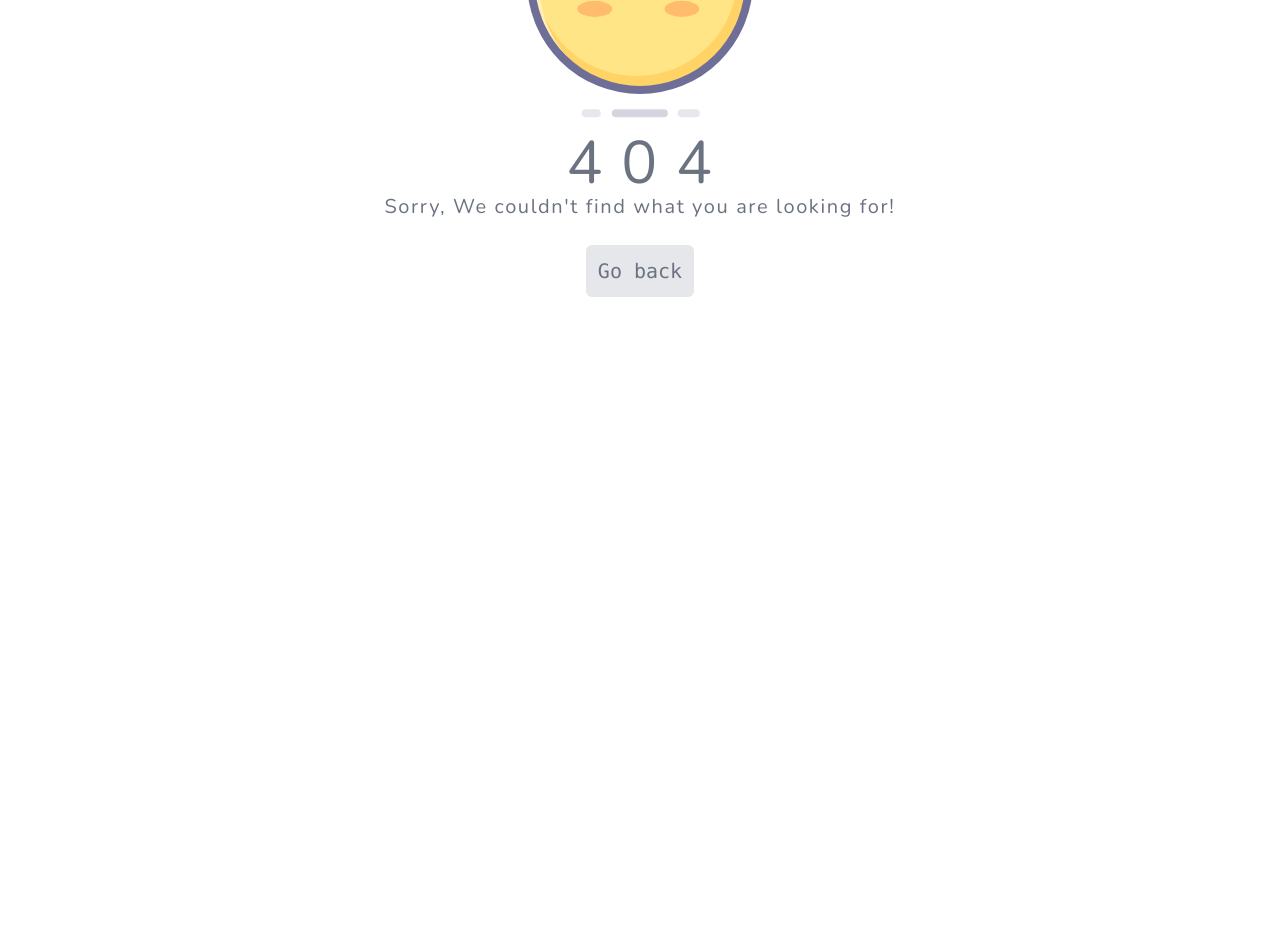
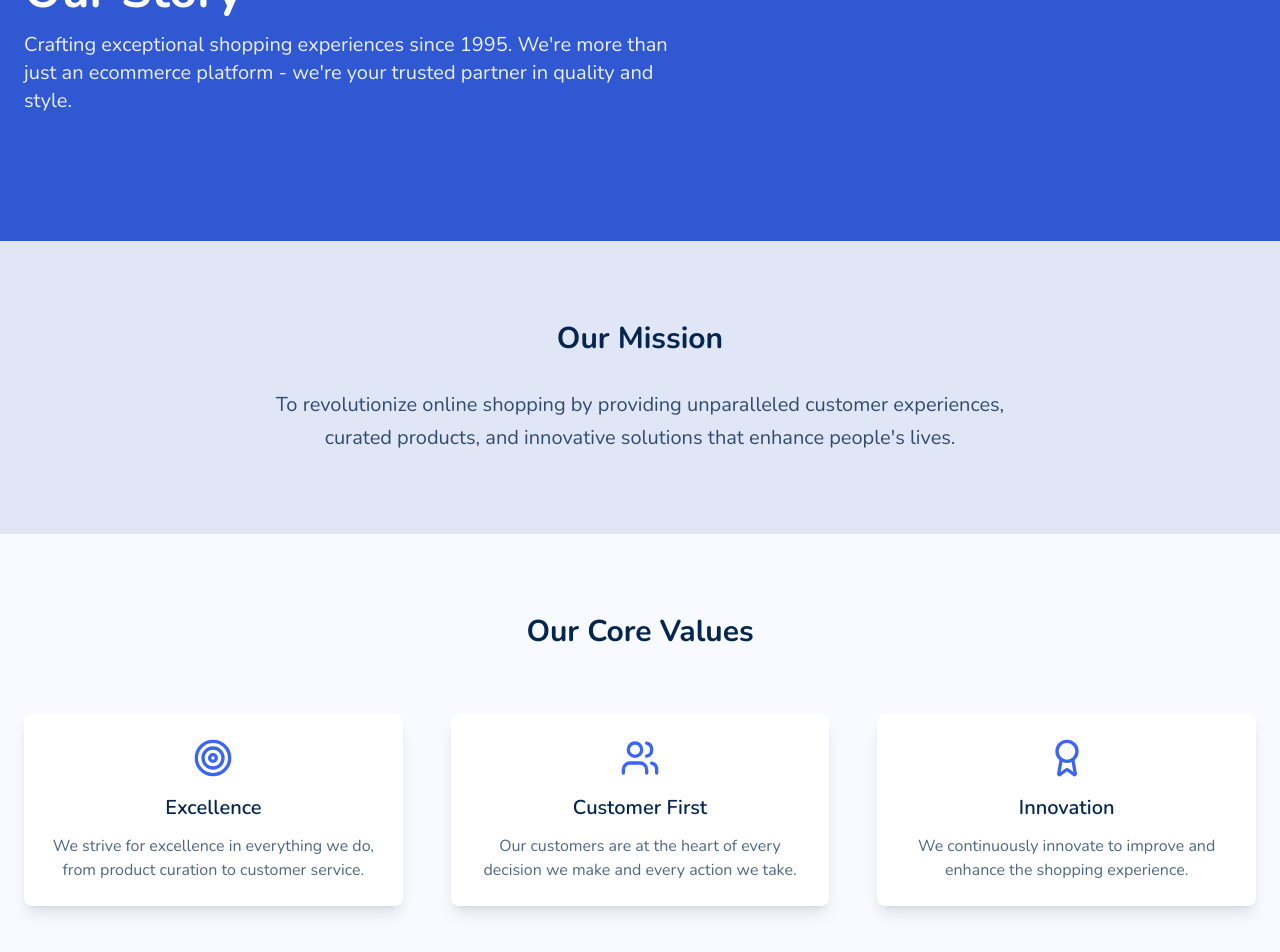
Before and after one commit to fahimfiroz42/cerviane-client, a React (Vite) app: page /aboutus in a window 1280 px wide. Shown: the part 228-1180 px from the top of the page. Before the commit the page ends 800 px from the top, so only its background shows below. Built offline with nearby package versions, Linux system fonts and the light colour scheme; no server answers.

Commit message:
about us page added

```diff
--- a/src/Components/Navbar.jsx
+++ b/src/Components/Navbar.jsx
@@ -64,6 +64,7 @@ const Navbar = () => {
 
     <li className=""><NavLink className={({ isActive }) => (isActive ? " text-primary" : "")}  to={'/'}  >Home</NavLink></li>
     <li className=""><NavLink  to={'/allQueries'} className={({ isActive }) => (isActive ? " text-primary" : "")}>Queries</NavLink></li>
+    <li className=""><NavLink  to={'/aboutus'} className={({ isActive }) => (isActive ? " text-primary" : "")}>About Us</NavLink></li>
 
 
      {user?.email && (
--- /dev/null
+++ b/src/Pages/AboutUs.jsx
@@ -0,0 +1,134 @@
+
+import { Users, Target, Award, ArrowRight } from 'lucide-react';
+
+const AboutUs = () => {
+    return (
+        <div className="min-h-screen bg-secondary">
+        {/* Hero Section */}
+        <div className="relative h-[400px] bg-primary">
+          <div className="absolute inset-0 bg-dark/20"></div>
+          <div className="relative container mx-auto px-6 h-full flex items-center">
+            <div className="text-white max-w-2xl">
+              <h1 className="text-5xl font-bold mb-4">Our Story</h1>
+              <p className="text-xl opacity-90">Crafting exceptional shopping experiences since 1995. We're more than just an ecommerce platform - we're your trusted partner in quality and style.</p>
+            </div>
+          </div>
+        </div>
+
+        {/* Mission Statement */}
+        <div className="py-20 bg-light">
+          <div className="container mx-auto px-6">
+            <div className="max-w-3xl mx-auto text-center">
+              <h2 className="text-3xl font-bold mb-8 text-dark">Our Mission</h2>
+              <p className="text-xl text-dark/80 leading-relaxed">
+                To revolutionize online shopping by providing unparalleled customer experiences, curated products, and innovative solutions that enhance people's lives.
+              </p>
+            </div>
+          </div>
+        </div>
+
+        {/* Values Section */}
+        <div className="py-20 bg-secondary">
+          <div className="container mx-auto px-6">
+            <h2 className="text-3xl font-bold text-center mb-16 text-dark">Our Core Values</h2>
+            <div className="grid md:grid-cols-3 gap-12">
+              {[
+                {
+                  icon: <Target className="w-10 h-10 text-primary" />,
+                  title: "Excellence",
+                  description: "We strive for excellence in everything we do, from product curation to customer service."
+                },
+                {
+                  icon: <Users className="w-10 h-10 text-primary" />,
+                  title: "Customer First",
+                  description: "Our customers are at the heart of every decision we make and every action we take."
+                },
+                {
+                  icon: <Award className="w-10 h-10 text-primary" />,
+                  title: "Innovation",
+                  description: "We continuously innovate to improve and enhance the shopping experience."
+                }
+              ].map((value, index) => (
+                <div key={index} className="text-center p-6 rounded-lg bg-white shadow-lg hover:shadow-xl transition-shadow">
+                  <div className="flex justify-center mb-4">{value.icon}</div>
+                  <h3 className="text-xl font-semibold mb-3 text-dark">{value.title}</h3>
+                  <p className="text-dark/70">{value.description}</p>
+                </div>
+              ))}
+            </div>
+          </div>
+        </div>
+
+        {/* Team Section */}
+        <div className="py-20 bg-light">
+          <div className="container mx-auto px-6">
+            <h2 className="text-3xl font-bold text-center mb-16 text-dark">Meet Our Leadership</h2>
+            <div className="grid md:grid-cols-3 gap-12">
+              {[
+                {
+                  image: "https://images.unsplash.com/photo-1560250097-0b93528c311a?ixlib=rb-4.0.3&auto=format&fit=crop&w=400&h=400&q=80",
+                  name: "David Chen",
+                  position: "CEO & Founder"
+                },
+                {
+                  image: "https://images.unsplash.com/photo-1573496359142-b8d87734a5a2?ixlib=rb-4.0.3&auto=format&fit=crop&w=400&h=400&q=80",
+                  name: "Sarah Johnson",
+                  position: "Chief Operations Officer"
+                },
+                {
+                  image: "https://images.unsplash.com/photo-1472099645785-5658abf4ff4e?ixlib=rb-4.0.3&auto=format&fit=crop&w=400&h=400&q=80",
+                  name: "Michael Roberts",
+                  position: "Head of Technology"
+                }
+              ].map((member, index) => (
+                <div key={index} className="text-center">
+                  <img
+                    src={member.image}
+                    alt={member.name}
+                    className="w-48 h-48 rounded-full mx-auto mb-6 object-cover ring-4 ring-primary/20"
+                  />
+                  <h3 className="text-xl font-semibold mb-2 text-dark">{member.name}</h3>
+                  <p className="text-dark/70">{member.position}</p>
+                </div>
+              ))}
+            </div>
+          </div>
+        </div>
+
+        {/* Company Stats */}
+        <div className="py-20 bg-primary text-white">
+          <div className="container mx-auto px-6">
+            <div className="grid md:grid-cols-4 gap-12 text-center">
+              {[
+                { number: "25+", label: "Years of Excellence" },
+                { number: "1M+", label: "Happy Customers" },
+                { number: "50k+", label: "Products" },
+                { number: "100+", label: "Team Members" }
+              ].map((stat, index) => (
+                <div key={index}>
+                  <div className="text-4xl font-bold mb-2">{stat.number}</div>
+                  <div className="text-secondary/90">{stat.label}</div>
+                </div>
+              ))}
+            </div>
+          </div>
+        </div>
+
+        {/* CTA Section */}
+        <div className="py-20 bg-secondary">
+          <div className="container mx-auto px-6 text-center">
+            <h2 className="text-3xl font-bold mb-8 text-dark">Join Our Journey</h2>
+            <p className="text-xl text-dark/70 mb-8 max-w-2xl mx-auto">
+              Be part of our story as we continue to revolutionize the future of online shopping.
+            </p>
+            <button className="inline-flex items-center px-6 py-3 bg-primary text-white font-semibold rounded-lg hover:bg-primary/90 transition-colors">
+              Contact Us
+              <ArrowRight className="ml-2 w-5 h-5" />
+            </button>
+          </div>
+        </div>
+      </div>
+    );
+};
+
+export default AboutUs;
--- a/src/Router/Route.jsx
+++ b/src/Router/Route.jsx
@@ -15,6 +15,7 @@ import RecommendationForMe from "../Pages/RecommendationForMe";
 import AllQueries from "../Pages/AllQueries";
 import UpdateQuery from "../Pages/UpdateQuery";
 import PrivateRoute from "../PrivateRoute/PrivteRoute";
+import AboutUs from "../Pages/AboutUs";
 
 
 
@@ -68,6 +69,10 @@ const Route =createBrowserRouter([
        {
         path:'/updateQuery/:id',
         element:<PrivateRoute><UpdateQuery/></PrivateRoute>
+       },
+       {
+        path:'/aboutus',
+        element:<AboutUs/>
        }
 
 
```
